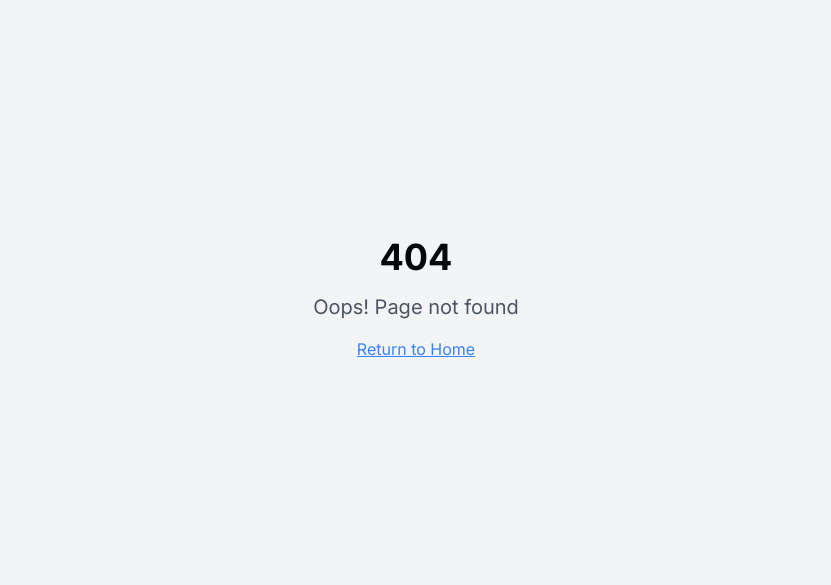
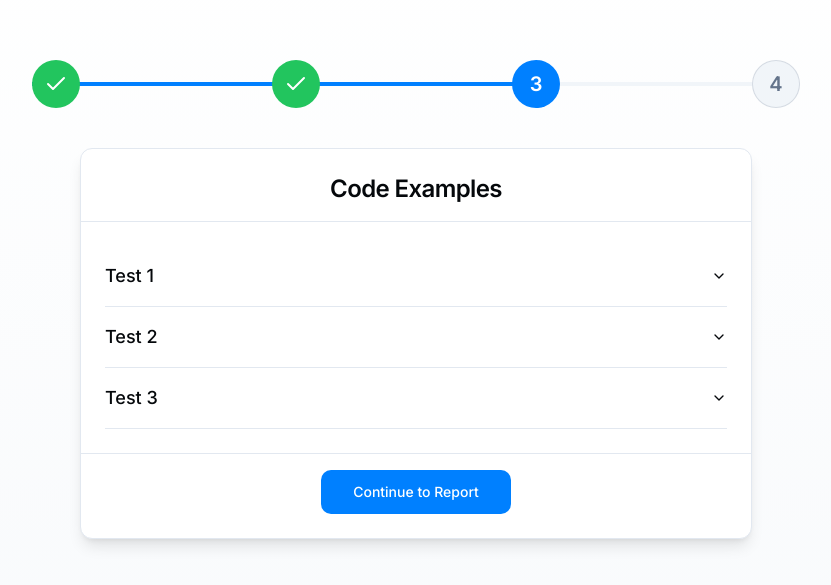
Before and after one commit to psinhagrid/f-045688, a React (Vite) app: page /code-examples in a window 1280 px wide. Before the commit this address had no page. Shown: the part 101-686 px from the top of the page, without its empty margins (224-1055 px from the left). Built offline with nearby package versions, Linux system fonts and the light colour scheme.

Commit message:
Add new page with dropdowns
Adds a new page with expandable dropdowns displaying code snippets.

```diff
--- a/src/App.tsx
+++ b/src/App.tsx
@@ -9,6 +9,7 @@ import NotFound from "./pages/NotFound";
 import Setup from "./pages/Setup";
 import Loading from "./pages/Loading";
 import Instructions from "./pages/Instructions";
+import CodeExamples from "./pages/CodeExamples";
 import Report from "./pages/Report";
 
 const queryClient = new QueryClient();
@@ -24,6 +25,7 @@ const App = () => (
           <Route path="/setup" element={<Setup />} />
           <Route path="/loading" element={<Loading />} />
           <Route path="/instructions" element={<Instructions />} />
+          <Route path="/code-examples" element={<CodeExamples />} />
           <Route path="/report" element={<Report />} />
           {/* ADD ALL CUSTOM ROUTES ABOVE THE CATCH-ALL "*" ROUTE */}
           <Route path="*" element={<NotFound />} />
--- /dev/null
+++ b/src/pages/CodeExamples.tsx
@@ -0,0 +1,97 @@
+
+import { useNavigate } from "react-router-dom";
+import { Card, CardContent, CardFooter, CardHeader, CardTitle } from "@/components/ui/card";
+import { Button } from "@/components/ui/button";
+import StepIndicator from "@/components/StepIndicator";
+import { Accordion, AccordionContent, AccordionItem, AccordionTrigger } from "@/components/ui/accordion";
+
+const codeExamples = [
+  {
+    title: "Test 1",
+    code: `# Python example for Test 1
+def factorial(n):
+    if n == 0 or n == 1:
+        return 1
+    else:
+        return n * factorial(n-1)
+
+# Calculate factorial of 5
+result = factorial(5)
+print(f"The factorial of 5 is {result}")
+`
+  },
+  {
+    title: "Test 2",
+    code: `# Python example for Test 2
+import random
+
+def generate_random_list(size, min_val, max_val):
+    return [random.randint(min_val, max_val) for _ in range(size)]
+
+# Generate a list of 10 random numbers between 1 and 100
+random_list = generate_random_list(10, 1, 100)
+print(f"Random list: {random_list}")
+`
+  },
+  {
+    title: "Test 3",
+    code: `# Python example for Test 3
+class Person:
+    def __init__(self, name, age):
+        self.name = name
+        self.age = age
+
+    def greet(self):
+        return f"Hello, my name is {self.name} and I am {self.age} years old."
+
+# Create a new person and print greeting
+person = Person("Alice", 30)
+print(person.greet())
+`
+  }
+];
+
+const CodeExamples = () => {
+  const navigate = useNavigate();
+
+  const handleContinue = () => {
+    navigate("/report");
+  };
+
+  return (
+    <div className="min-h-screen bg-gradient-to-b from-background to-muted/50 flex flex-col items-center justify-center p-4">
+      <div className="w-full max-w-3xl mx-auto mb-10">
+        <StepIndicator currentStep={3} totalSteps={4} />
+      </div>
+
+      <Card className="w-full max-w-2xl mx-auto shadow-lg">
+        <CardHeader className="text-center border-b pb-4">
+          <CardTitle className="text-2xl">Code Examples</CardTitle>
+        </CardHeader>
+        <CardContent className="pt-6">
+          <Accordion type="single" collapsible className="w-full">
+            {codeExamples.map((example, index) => (
+              <AccordionItem key={index} value={`item-${index}`}>
+                <AccordionTrigger className="text-lg font-medium">
+                  {example.title}
+                </AccordionTrigger>
+                <AccordionContent>
+                  <pre className="bg-muted p-4 rounded-md overflow-x-auto">
+                    <code className="text-sm">{example.code}</code>
+                  </pre>
+                </AccordionContent>
+              </AccordionItem>
+            ))}
+          </Accordion>
+        </CardContent>
+        <CardFooter className="flex justify-center border-t pt-4">
+          <Button onClick={handleContinue} size="lg">
+            Continue to Report
+          </Button>
+        </CardFooter>
+      </Card>
+    </div>
+  );
+};
+
+export default CodeExamples;
--- a/src/pages/Instructions.tsx
+++ b/src/pages/Instructions.tsx
@@ -22,13 +22,13 @@ const Instructions = () => {
   const navigate = useNavigate();
 
   const handleAccept = () => {
-    navigate("/report");
+    navigate("/code-examples");
   };
 
   return (
     <div className="min-h-screen bg-gradient-to-b from-background to-muted/50 flex flex-col items-center justify-center p-4">
       <div className="w-full max-w-3xl mx-auto mb-10">
-        <StepIndicator currentStep={3} totalSteps={3} />
+        <StepIndicator currentStep={3} totalSteps={4} />
       </div>
 
       <Card className="w-full max-w-2xl mx-auto shadow-lg">
```
